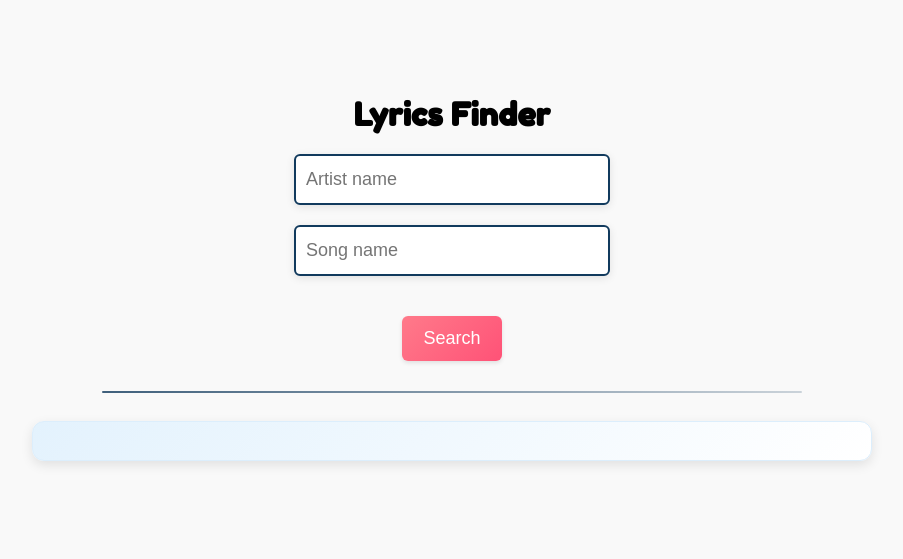
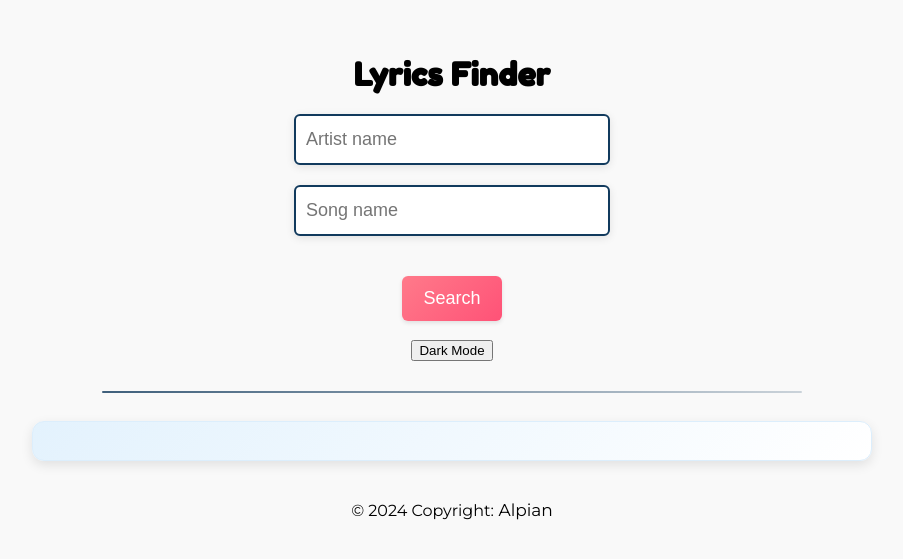
Before and after one commit to AlpianPPLG/Lyric-Finder, a React (Create React App) app: page / in a window 1280 px wide. Shown: the part 143-702 px from the top of the page, without its empty margins (188-1091 px from the left). Built offline with nearby package versions, Linux system fonts and the light colour scheme.

Commit message:
Update App.js
update js

```diff
--- a/src/App.js
+++ b/src/App.js
@@ -1,49 +1,95 @@
-import './App.css';
-import Axios from 'axios';
-import { useState } from 'react';
+import "./App.css";
+import Axios from "axios";
+import { useState } from "react";
 
 function App() {
   const [artist, setArtist] = useState("");
   const [song, setSong] = useState("");
   const [lyrics, setLyrics] = useState("");
+  const [darkMode, setDarkMode] = useState(false);
 
   function searchLyrics() {
     if (artist === "" || song === "") {
       alert("Artist dan Song tidak boleh kosong!");
       return;
     }
-		Axios.get(
-	`https://api.lyrics.ovh/v1/${artist}/${song}`).then(res => {
-		if (res.data.lyrics === null || res.data.lyrics === undefined || res.data.lyrics === "") {
-			alert("Lagu tidak ditemukan! Mungkin ada typo atau judul lagu yang salah");
+    Axios.get(`https://api.lyrics.ovh/v1/${artist}/${song}`)
+      .then((res) => {
+        if (
+          res.data.lyrics === null ||
+          res.data.lyrics === undefined ||
+          res.data.lyrics === ""
+        ) {
+          alert(
+            "Lagu tidak ditemukan! Mungkin ada typo atau judul lagu yang salah"
+          );
         } else {
           setLyrics(res.data.lyrics);
         }
       })
-	.catch(err => {
+      .catch((err) => {
         if (err.response?.status === 404) {
           alert("Lagu Dan Penyanyi Tidak Ditemukan!");
         } else {
           console.error(err);
         }
-	})
+      });
   }
 
+  const toggleDarkMode = () => {
+    setDarkMode(!darkMode);
+  };
+
   return (
-		<div className="App">
-			<h1 onClick={() => {window.location.reload();}}>Lyrics Finder</h1>
+    <div className={`App ${darkMode ? "dark-mode" : ""}`}>
+      <h1
+        onClick={() => {
+          window.location.reload();
+        }}
+      >
+        Lyrics Finder
+      </h1>
 
-			<input className="inp" type="text"
-				placeholder='Artist name'
-				onChange={(e) => { setArtist(e.target.value) }} />
-			<input className="inp" type="text"
-				placeholder='Song name'
-				onChange={(e) => { setSong(e.target.value) }} />
-			<button className="btn"
-				onClick={() => searchLyrics()}>
-					Search</button>
+      <input
+        className="inp"
+        type="text"
+        placeholder="Artist name"
+        onChange={(e) => {
+          setArtist(e.target.value);
+        }}
+      />
+      <input
+        className="inp"
+        type="text"
+        placeholder="Song name"
+        onChange={(e) => {
+          setSong(e.target.value);
+        }}
+      />
+      <button className="btn" onClick={() => searchLyrics()}>
+        Search
+      </button>
+      <br />
+      <button className="button" onClick={toggleDarkMode}>
+        {darkMode ? "Light Mode" : "Dark Mode"}
+      </button>
       <hr />
       <pre>{lyrics}</pre>
+      <br />
+      <div className="footer">
+        © 2024 Copyright:
+        <a
+          style={{
+            color: darkMode ? "white" : "black",
+            fontSize: "17px",
+            textDecoration: "none",
+          }}
+          href="https://github.com/AlpianPPLG"
+        >
+          {" "}
+          Alpian
+        </a>
+      </div>
     </div>
   );
 }
```
Lines whose indentation alone changed are shown as unchanged.
